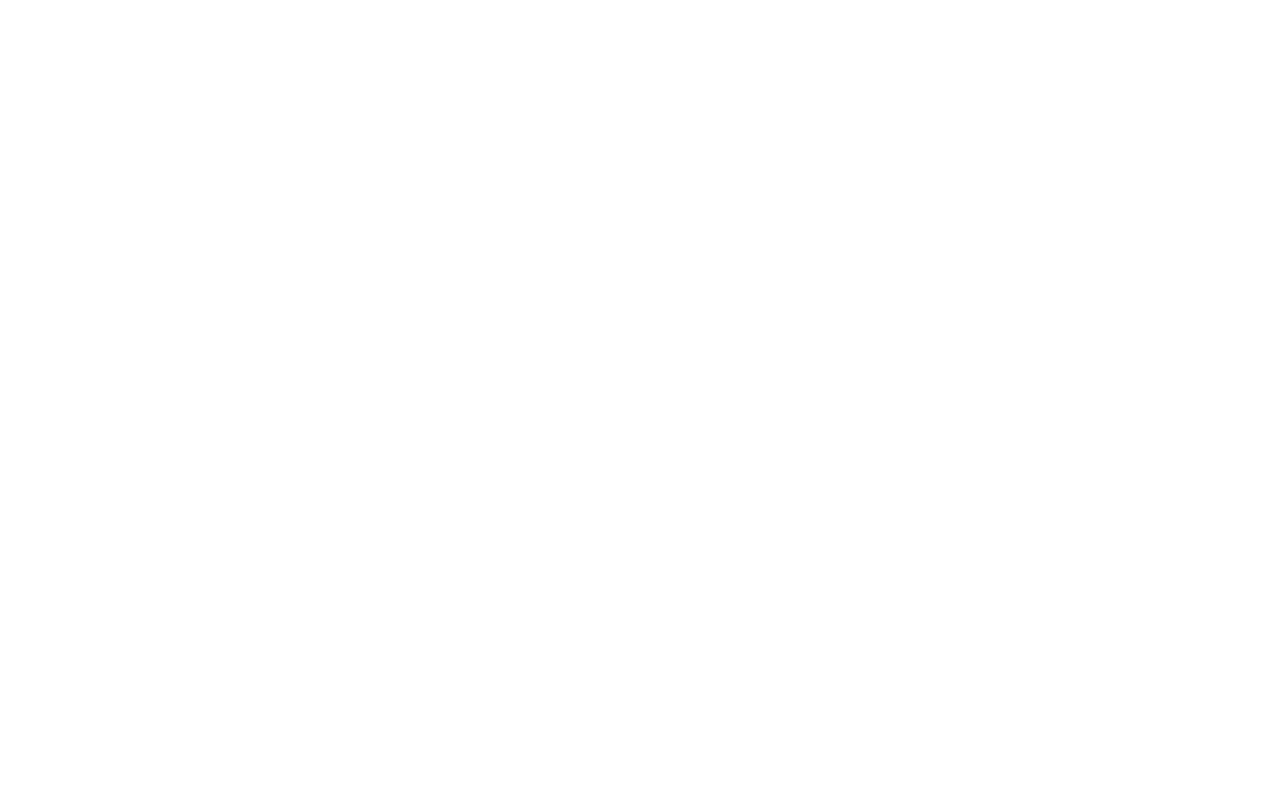
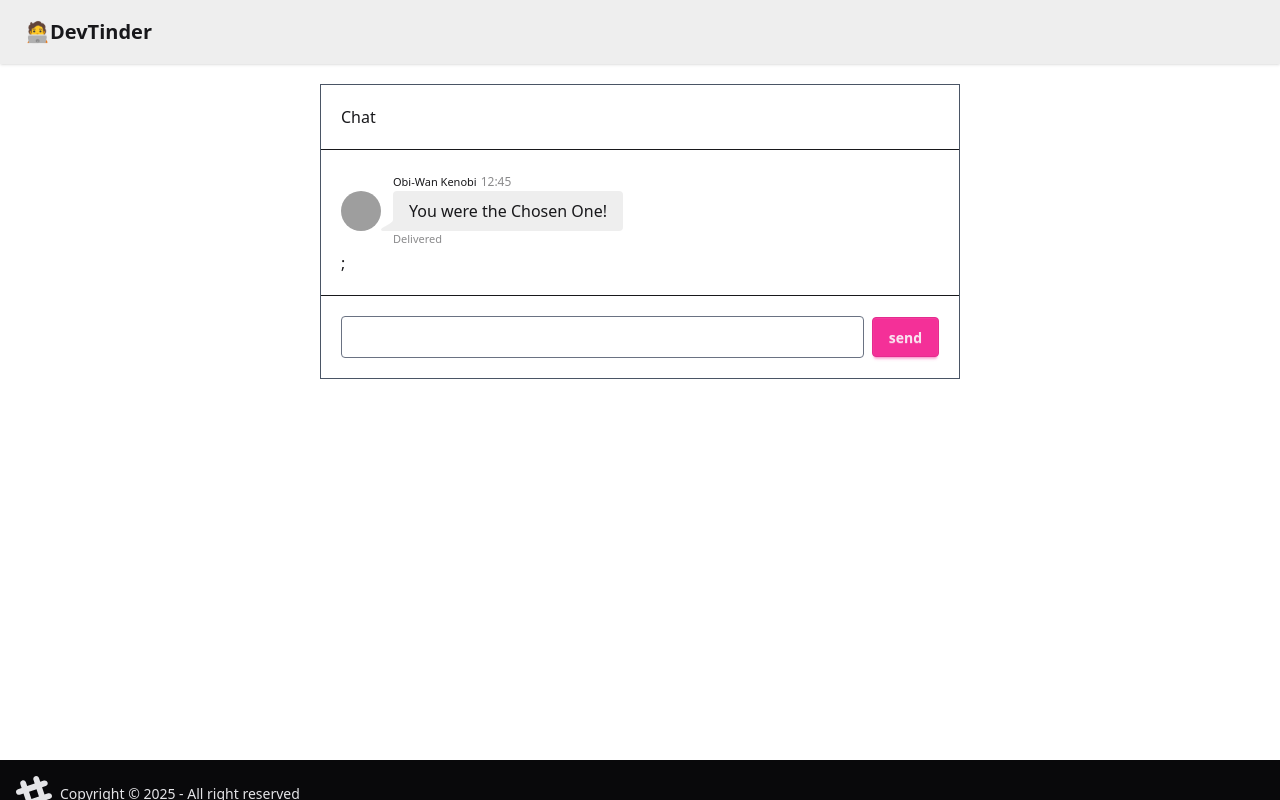
Before and after one commit to saicharankatpadi/Frontend, a React (Vite) app: page /chat/1 in a window 1280 px wide. Before the commit this address had no page. Built offline with nearby package versions, Linux system fonts and the light colour scheme; no server answers; grey boxes are pictures that could not be loaded.

Commit message:
creating websockets & room

```diff
--- a/package.json
+++ b/package.json
@@ -17,6 +17,7 @@
     "react-dom": "^18.3.1",
     "react-redux": "^9.2.0",
     "react-router-dom": "^7.1.3",
+    "socket.io-client": "^4.8.1",
     "tailwindcss": "^4.0.0"
   },
   "devDependencies": {
--- a/src/App.jsx
+++ b/src/App.jsx
@@ -24,7 +24,7 @@ function App() {
       <Route path="/profile" element={<Profile/>}/>
       <Route path="/connections" element={<Connections/>}/>
       <Route path="/requests" element={<Requests/>}/>
-      <Route path="/chat" element={<Chat/>}/>
+      <Route path="/chat/:targetUserId" element={<Chat/>}/>
       </Route>
     </Routes>
     </BrowserRouter>
--- /dev/null
+++ b/src/components/Chat.jsx
@@ -0,0 +1,52 @@
+import { useEffect, useState } from "react";
+import { useParams } from "react-router-dom";
+import { createSocketConnection } from "../utils/socket";
+import {useSelector} from "react-redux";
+
+const chat = () =>{
+    const [messages, setMessages] = useState([{text:"Hello World"}]);
+    const {targetUserId} = useParams();
+    const user = useSelector((store)=>store.user);
+    const userId = user?._id;
+    useEffect(()=>{
+       const socket = createSocketConnection();
+       socket.emit("joinchat",{firstName : user?.firstName,userId,targetUserId});
+       return()=>{
+        socket.disconnect();
+       }
+    },[userId,targetUserId]);
+
+
+    return (
+        <div className="w-1/2 mx-auto border border-gray-600 m-5 h-[70-vh] flex flex-col">
+            <h1 className = "p-5 border-b border-gray=600 ">Chat</h1>
+        <div className="flex-1 overflow-scroll p-5">
+            {messages.map((msg,index)=>{
+                return(
+                    <div key={index}className="chat chat-start">
+  <div className="chat-image avatar">
+    <div className="w-10 rounded-full">
+      <img
+        alt="Tailwind CSS chat bubble component"
+        src="https://img.daisyui.com/images/stock/photo-1534528741775-53994a69daeb.webp" />
+    </div>
+  </div>
+  <div className="chat-header">
+    Obi-Wan Kenobi
+    <time className="text-xs opacity-50">12:45</time>
+  </div>
+  <div className="chat-bubble">You were the Chosen One!</div>
+  <div className="chat-footer opacity-50">Delivered</div>
+</div>
+                );
+            })};
+        </div>
+        <div className="p-5 border-t border_gray-600 flex items-center gap-2">
+            <input className="flex-1  border border-gray-500 text-white rounded p-2"></input>
+            <button className="btn btn-secondary">send</button>
+        </div>
+        </div>
+
+    )
+};
+export default chat;
--- a/src/components/Connections.jsx
+++ b/src/components/Connections.jsx
@@ -3,6 +3,7 @@ import { BASE_URL } from "../utils/constants";
 import {useDispatch, useSelector} from "react-redux";
 import { addConnections } from "../utils/connectionSlice";
 import { useEffect } from "react";
+import { Link } from "react-router-dom";
 
 const Connections = () =>{
     const connections = useSelector((store)=>store.connections);
@@ -41,6 +42,7 @@ const Connections = () =>{
                      {age && gender && <p>{age +","+gender}</p>}
                      <p>{about}</p>
                     </div>
+                    <Link to={"/chat/"+_id}><button className="btn btn-primary">Chat</button></Link>
             </div>
          );
           })}
--- /dev/null
+++ b/src/utils/socket.js
@@ -0,0 +1,5 @@
+import { BASE_URL } from "./constants";
+import io from "socket.io-client";
+export const createSocketConnection = () =>{
+    return io(BASE_URL);
+}
```
Also changed, not shown: 1 other file (tests, documents, lock files or other folders).
